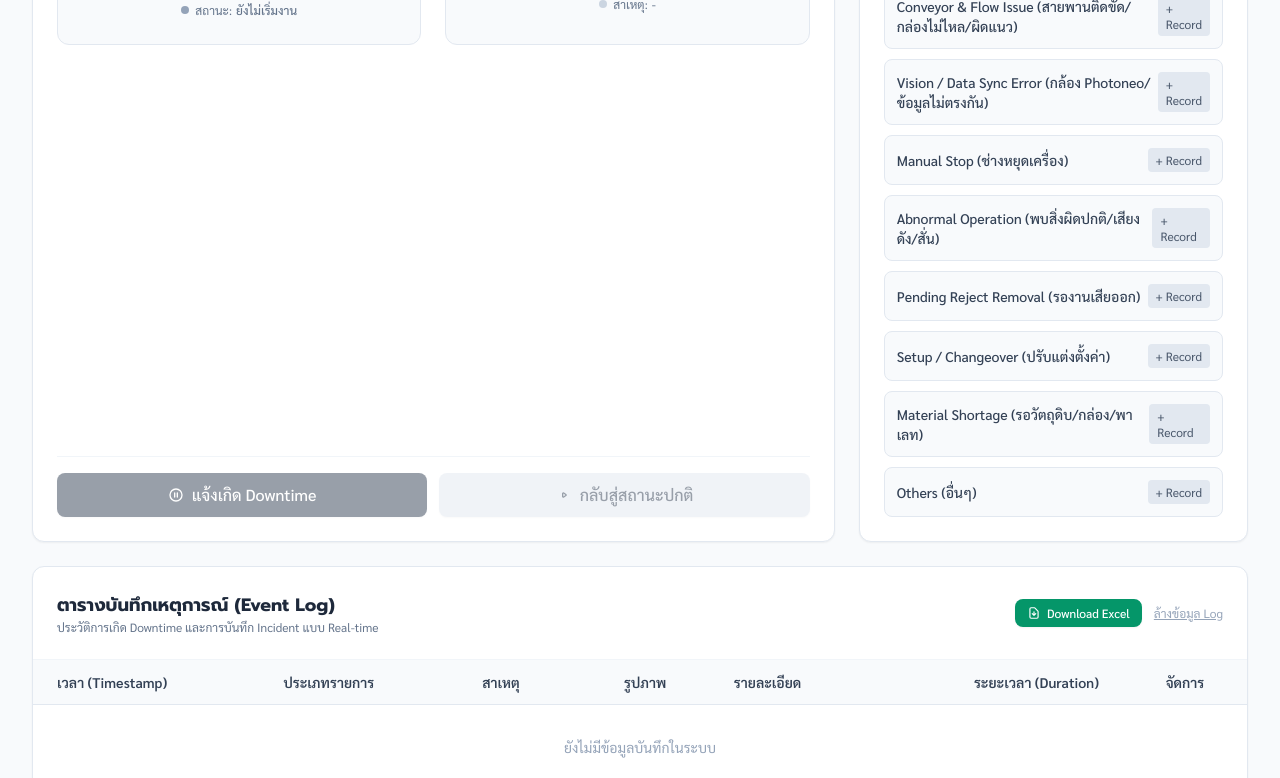
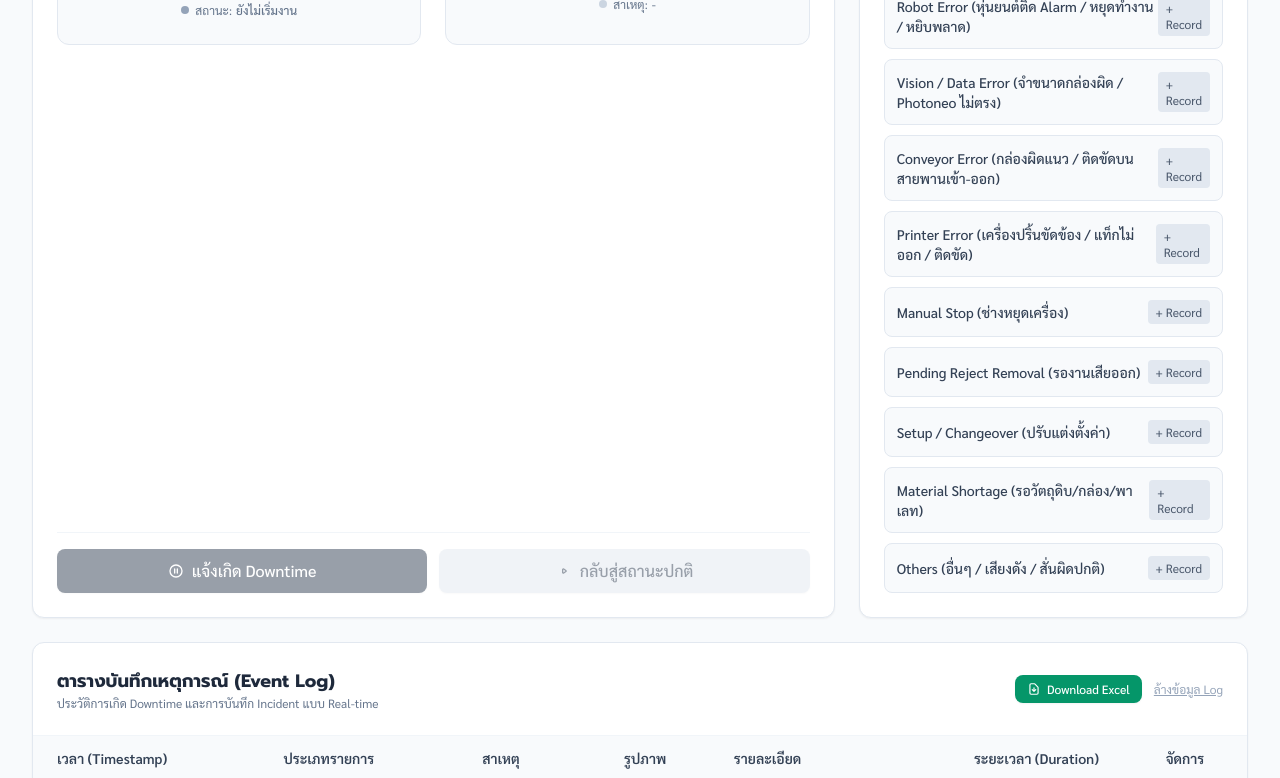
Before and after one commit to shogunTIT001/English_Lerning, a plain HTML site: page Productivity.html in a window 1280 px wide. Shown: the part 457-1235 px from the top of the page. Drawn offline with nearby package versions, Linux system fonts and the light colour scheme.

Commit message:
Update Productivity.html

```diff
--- a/Productivity.html
+++ b/Productivity.html
@@ -111,62 +111,63 @@
                 <h2 class="text-lg font-bold text-slate-800 border-b pb-3 mb-4">บันทึกเหตุการณ์ด่วน (Quick Incident)</h2>
                 <p class="text-xs text-slate-500 mb-4">กดเพื่อบันทึกเหตุการณ์ฉุกเฉินลงในตาราง Log โดยทันที</p>
                 <div class="grid grid-cols-1 gap-2.5 flex-1">
-    <!-- 1. ระบบจับยึด (Gripper) -->
+    <!-- 1. ปัญหามือจับ (Gripper) -->
     <button onclick="logQuickIncident('Gripper Error')" class="btn-incident w-full p-3 text-left bg-slate-50 hover:bg-indigo-50 hover:border-indigo-200 border border-slate-200 rounded-lg transition duration-150 flex justify-between items-center group">
-        <span class="text-sm font-medium text-slate-700 group-hover:text-indigo-900">Gripper Error (มือจับขัดข้อง/กล่องหลุด/จับผิดขนาด)</span>
+        <span class="text-sm font-medium text-slate-700 group-hover:text-indigo-900">Gripper Error (งานร่วงขณะจับ / จับไม่ได้ / แรงดูดตก)</span>
         <span class="text-xs bg-slate-200 group-hover:bg-indigo-100 text-slate-600 group-hover:text-indigo-700 px-2 py-1 rounded">+ Record</span>
     </button>
 
-    <!-- 2. ระบบสายพานและการไหลของกล่อง (เพิ่มใหม่) -->
-    <button onclick="logQuickIncident('Conveyor & Flow Issue')" class="btn-incident w-full p-3 text-left bg-slate-50 hover:bg-indigo-50 hover:border-indigo-200 border border-slate-200 rounded-lg transition duration-150 flex justify-between items-center group">
-        <span class="text-sm font-medium text-slate-700 group-hover:text-indigo-900">Conveyor & Flow Issue (สายพานติดขัด/กล่องไม่ไหล/ผิดแนว)</span>
+    <!-- 2. ปัญหาตัวหุ่นยนต์ (Robot Arm) -->
+    <button onclick="logQuickIncident('Robot Error')" class="btn-incident w-full p-3 text-left bg-slate-50 hover:bg-indigo-50 hover:border-indigo-200 border border-slate-200 rounded-lg transition duration-150 flex justify-between items-center group">
+        <span class="text-sm font-medium text-slate-700 group-hover:text-indigo-900">Robot Error (หุ่นยนต์ติด Alarm / หยุดทำงาน / หยิบพลาด)</span>
         <span class="text-xs bg-slate-200 group-hover:bg-indigo-100 text-slate-600 group-hover:text-indigo-700 px-2 py-1 rounded">+ Record</span>
     </button>
 
-    <!-- 3. ระบบกล้องและการสื่อสารข้อมูล (เพิ่มใหม่) -->
-    <button onclick="logQuickIncident('Vision / Data Sync Error')" class="btn-incident w-full p-3 text-left bg-slate-50 hover:bg-indigo-50 hover:border-indigo-200 border border-slate-200 rounded-lg transition duration-150 flex justify-between items-center group">
-        <span class="text-sm font-medium text-slate-700 group-hover:text-indigo-900">Vision / Data Sync Error (กล้อง Photoneo/ข้อมูลไม่ตรงกัน)</span>
+    <!-- 3. ปัญหากล้องและการจำขนาดกล่องผิด (Vision & Size Mismatch) -->
+    <button onclick="logQuickIncident('Vision / Size Mismatch')" class="btn-incident w-full p-3 text-left bg-slate-50 hover:bg-indigo-50 hover:border-indigo-200 border border-slate-200 rounded-lg transition duration-150 flex justify-between items-center group">
+        <span class="text-sm font-medium text-slate-700 group-hover:text-indigo-900">Vision / Data Error (จำขนาดกล่องผิด / Photoneo ไม่ตรง)</span>
         <span class="text-xs bg-slate-200 group-hover:bg-indigo-100 text-slate-600 group-hover:text-indigo-700 px-2 py-1 rounded">+ Record</span>
     </button>
 
-    <!-- 4. ช่างหยุดเครื่อง -->
+    <!-- 4. ปัญหาสายพานและทิศทางกล่อง (Conveyor & Box Alignment) -->
+    <button onclick="logQuickIncident('Conveyor & Box Alignment')" class="btn-incident w-full p-3 text-left bg-slate-50 hover:bg-indigo-50 hover:border-indigo-200 border border-slate-200 rounded-lg transition duration-150 flex justify-between items-center group">
+        <span class="text-sm font-medium text-slate-700 group-hover:text-indigo-900">Conveyor Error (กล่องผิดแนว / ติดขัดบนสายพานเข้า-ออก)</span>
+        <span class="text-xs bg-slate-200 group-hover:bg-indigo-100 text-slate-600 group-hover:text-indigo-700 px-2 py-1 rounded">+ Record</span>
+    </button>
+
+    <!-- 5. ปัญหาเครื่องปริ้นแปะแท็ก (Printer Error) -->
+    <button onclick="logQuickIncident('Printer Error')" class="btn-incident w-full p-3 text-left bg-slate-50 hover:bg-indigo-50 hover:border-indigo-200 border border-slate-200 rounded-lg transition duration-150 flex justify-between items-center group">
+        <span class="text-sm font-medium text-slate-700 group-hover:text-indigo-900">Printer Error (เครื่องปริ้นขัดข้อง / แท็กไม่ออก / ติดขัด)</span>
+        <span class="text-xs bg-slate-200 group-hover:bg-indigo-100 text-slate-600 group-hover:text-indigo-700 px-2 py-1 rounded">+ Record</span>
+    </button>
+
+    <!-- 6. ปุ่มสถานะการทำงานอื่นๆ (คงเดิม) -->
     <button onclick="logQuickIncident('Manual Stop')" class="btn-incident w-full p-3 text-left bg-slate-50 hover:bg-indigo-50 hover:border-indigo-200 border border-slate-200 rounded-lg transition duration-150 flex justify-between items-center group">
         <span class="text-sm font-medium text-slate-700 group-hover:text-indigo-900">Manual Stop (ช่างหยุดเครื่อง)</span>
         <span class="text-xs bg-slate-200 group-hover:bg-indigo-100 text-slate-600 group-hover:text-indigo-700 px-2 py-1 rounded">+ Record</span>
     </button>
 
-    <!-- 5. พบสิ่งผิดปกติ -->
-    <button onclick="logQuickIncident('Abnormal Operation')" class="btn-incident w-full p-3 text-left bg-slate-50 hover:bg-indigo-50 hover:border-indigo-200 border border-slate-200 rounded-lg transition duration-150 flex justify-between items-center group">
-        <span class="text-sm font-medium text-slate-700 group-hover:text-indigo-900">Abnormal Operation (พบสิ่งผิดปกติ/เสียงดัง/สั่น)</span>
-        <span class="text-xs bg-slate-200 group-hover:bg-indigo-100 text-slate-600 group-hover:text-indigo-700 px-2 py-1 rounded">+ Record</span>
-    </button>
-
-    <!-- 6. รองานเสียออก -->
     <button onclick="logQuickIncident('Pending Reject Removal')" class="btn-incident w-full p-3 text-left bg-slate-50 hover:bg-indigo-50 hover:border-indigo-200 border border-slate-200 rounded-lg transition duration-150 flex justify-between items-center group">
         <span class="text-sm font-medium text-slate-700 group-hover:text-indigo-900">Pending Reject Removal (รองานเสียออก)</span>
         <span class="text-xs bg-slate-200 group-hover:bg-indigo-100 text-slate-600 group-hover:text-indigo-700 px-2 py-1 rounded">+ Record</span>
     </button>
 
-    <!-- 7. ปรับแต่งตั้งค่า -->
     <button onclick="logQuickIncident('Setup / Changeover')" class="btn-incident w-full p-3 text-left bg-slate-50 hover:bg-indigo-50 hover:border-indigo-200 border border-slate-200 rounded-lg transition duration-150 flex justify-between items-center group">
         <span class="text-sm font-medium text-slate-700 group-hover:text-indigo-900">Setup / Changeover (ปรับแต่งตั้งค่า)</span>
         <span class="text-xs bg-slate-200 group-hover:bg-indigo-100 text-slate-600 group-hover:text-indigo-700 px-2 py-1 rounded">+ Record</span>
     </button>
 
-    <!-- 8. รอวัตถุดิบ -->
     <button onclick="logQuickIncident('Material Shortage')" class="btn-incident w-full p-3 text-left bg-slate-50 hover:bg-indigo-50 hover:border-indigo-200 border border-slate-200 rounded-lg transition duration-150 flex justify-between items-center group">
         <span class="text-sm font-medium text-slate-700 group-hover:text-indigo-900">Material Shortage (รอวัตถุดิบ/กล่อง/พาเลท)</span>
         <span class="text-xs bg-slate-200 group-hover:bg-indigo-100 text-slate-600 group-hover:text-indigo-700 px-2 py-1 rounded">+ Record</span>
     </button>
 
-    <!-- 9. อื่นๆ -->
     <button onclick="logQuickIncident('Others')" class="btn-incident w-full p-3 text-left bg-slate-50 hover:bg-indigo-50 hover:border-indigo-200 border border-slate-200 rounded-lg transition duration-150 flex justify-between items-center group">
-        <span class="text-sm font-medium text-slate-700 group-hover:text-indigo-900">Others (อื่นๆ)</span>
+        <span class="text-sm font-medium text-slate-700 group-hover:text-indigo-900">Others (อื่นๆ / เสียงดัง / สั่นผิดปกติ)</span>
         <span class="text-xs bg-slate-200 group-hover:bg-indigo-100 text-slate-600 group-hover:text-indigo-700 px-2 py-1 rounded">+ Record</span>
     </button>
 </div>
 
-            </div>
         </section>
         <section class="bg-white rounded-xl shadow-sm border border-slate-200 overflow-hidden">
             <div class="p-6 border-b border-slate-100 flex justify-between items-center">
```
